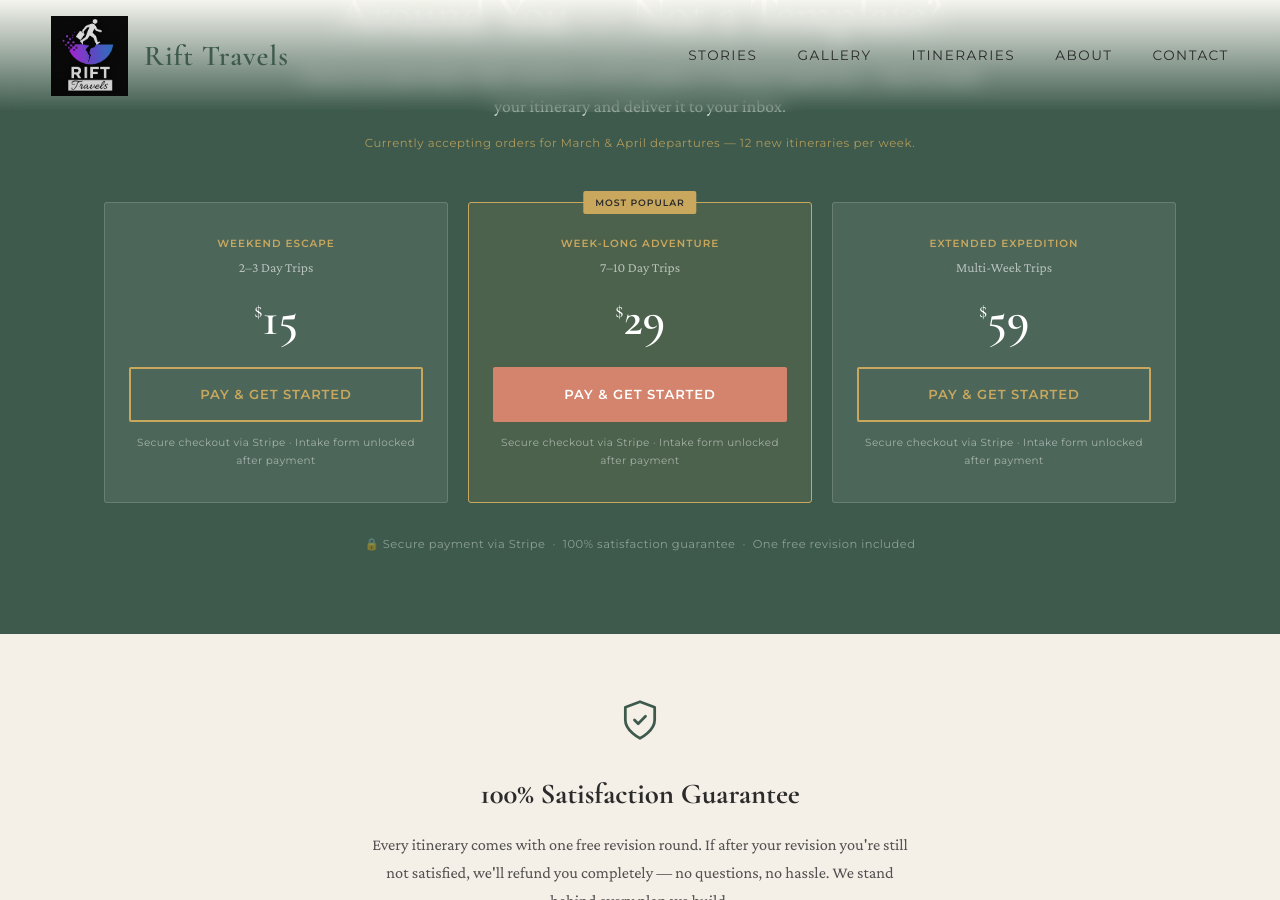
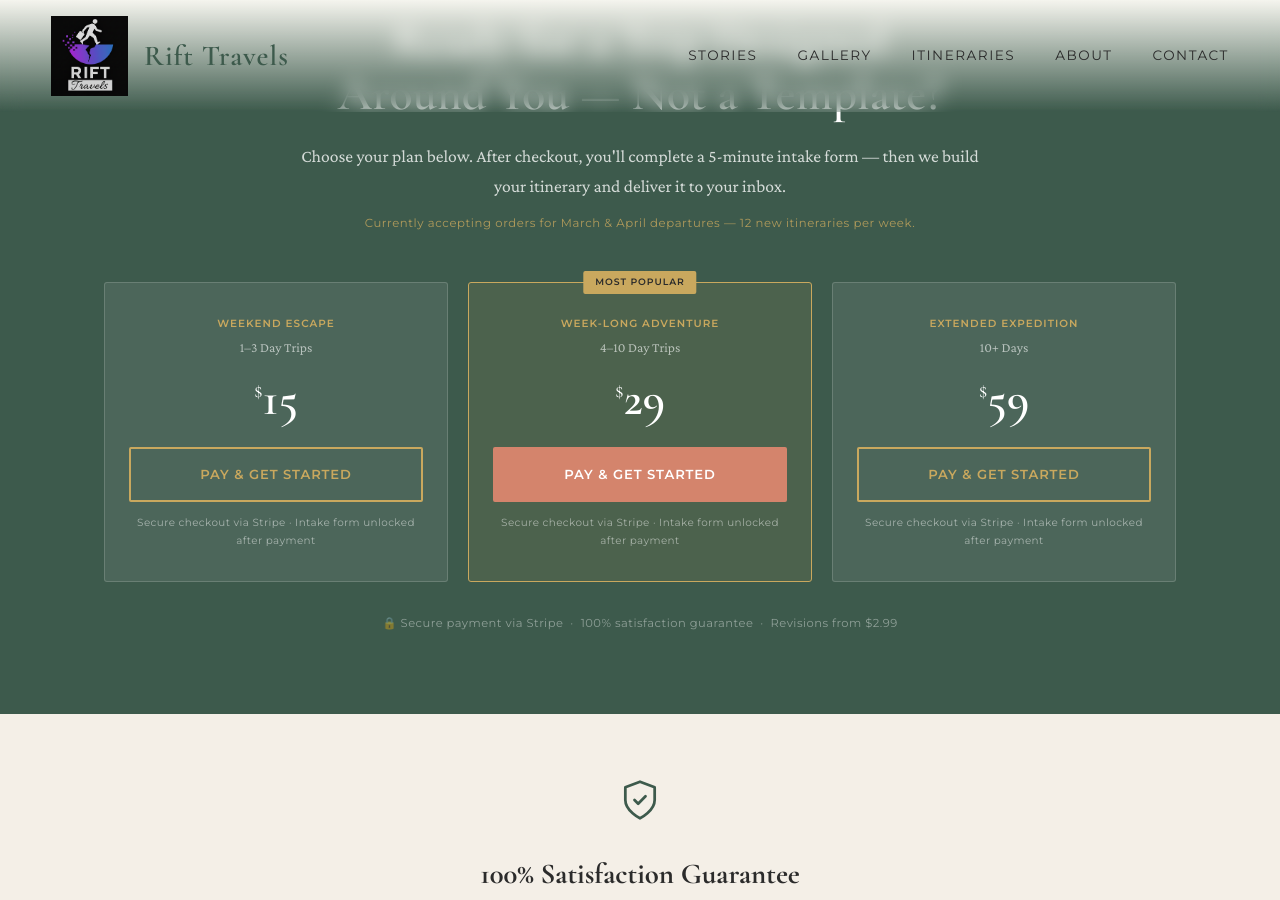
Before and after one commit to riftdigitalllc/RiftTravels.com, a Jekyll site: the page built from custom-travel-itinerary.html, in a window 1280 px wide and 900 px high, scrolled down 7894 px. Built offline with Jekyll 4.4.1, drawn with Linux system fonts in a browser that asks for light colours; some of the changed text lies outside the part shown.

Commit message:
Update delivery time, tier durations, revision pricing, and differentiator copy
- Delivery: 3-5 business days → 24-48 hours (all locations)
- Tiers: Weekend 1-3 days, Week-Long 4-10 days, Extended 10+ days
- Revisions: removed 'free', now $2.99 each (9 locations updated)
- Differentiator: added Google links vs curated selections copy
  to intro paragraph and comparison table (new 'Recommendations' row)

Co-Authored-By: Claude Sonnet 4.6 <noreply@anthropic.com>

```diff
--- a/custom-travel-itinerary.html
+++ b/custom-travel-itinerary.html
@@ -40,7 +40,7 @@ permalink: /custom-travel-itinerary/
     {
       "@type": "Offer",
       "name": "Weekend Escape Itinerary",
-      "description": "Custom 2–3 day travel itinerary with neighborhood-optimized scheduling, hotel picks, restaurant recommendations, and transit guidance.",
+      "description": "Custom 1–3 day travel itinerary with neighborhood-optimized scheduling, hotel picks, restaurant recommendations, and transit guidance.",
       "price": "15",
       "priceCurrency": "USD",
       "availability": "https://schema.org/InStock"
@@ -48,7 +48,7 @@ permalink: /custom-travel-itinerary/
     {
       "@type": "Offer",
       "name": "Week-Long Adventure Itinerary",
-      "description": "Custom 7–10 day travel itinerary with logistics-intelligent planning, fixed commitments integration, and multi-neighborhood routing.",
+      "description": "Custom 4–10 day travel itinerary with logistics-intelligent planning, fixed commitments integration, and multi-neighborhood routing.",
       "price": "29",
       "priceCurrency": "USD",
       "availability": "https://schema.org/InStock"
@@ -56,7 +56,7 @@ permalink: /custom-travel-itinerary/
     {
       "@type": "Offer",
       "name": "Extended Expedition Itinerary",
-      "description": "Multi-week custom travel itinerary with multi-city coordination, phased delivery, and visa and logistics notes.",
+      "description": "10+ day custom travel itinerary with multi-city coordination, phased delivery, and visa and logistics notes.",
       "price": "59",
       "priceCurrency": "USD",
       "availability": "https://schema.org/InStock"
@@ -115,7 +115,7 @@ permalink: /custom-travel-itinerary/
       "name": "What if I'm not satisfied with my itinerary?",
       "acceptedAnswer": {
         "@type": "Answer",
-        "text": "Every itinerary includes one free revision round. Tell us what to adjust — hotel swaps, pacing changes, restaurant alternatives — and we'll update the plan. If after the revision you're still not satisfied, we'll refund you in full, no questions asked."
+        "text": "Revisions are available at $2.99 each — hotel swaps, pacing changes, restaurant alternatives. If after a revision you're still not satisfied, we'll refund you in full, no questions asked."
       }
     },
     {
@@ -630,7 +630,7 @@ html { scroll-behavior: smooth; }
 
       <div class="cti-hero__cta-row">
         <a href="#get-started" class="cti-btn cti-btn--primary">Build My Itinerary</a>
-        <span class="cti-hero__meta">From $15 &nbsp;·&nbsp; Delivered in 3–5 days &nbsp;·&nbsp; 100% satisfaction guarantee</span>
+        <span class="cti-hero__meta">From $15 &nbsp;·&nbsp; Delivered in 24–48 hours &nbsp;·&nbsp; 100% satisfaction guarantee</span>
       </div>
 
       <div class="cti-trust-bar" aria-label="Trust signals">
@@ -837,8 +837,8 @@ html { scroll-behavior: smooth; }
 
         <article class="cti-feat-card">
           <span class="cti-feat-card__icon" aria-hidden="true">🔄</span>
-          <h3>One Free Revision Round</h3>
-          <p>Not quite right? Hotel swaps, pacing changes, restaurant alternatives — one structured revision is included with every order.</p>
+          <h3>Revisions from $2.99</h3>
+          <p>Need adjustments? Hotel swaps, pacing changes, restaurant alternatives — revisions are quick, precise, and $2.99 each.</p>
         </article>
 
         <article class="cti-feat-card">
@@ -909,7 +909,7 @@ html { scroll-behavior: smooth; }
 
         <article class="cti-price-card">
           <p class="cti-price-tier">Weekend Escape</p>
-          <p class="cti-price-duration">2–3 Day Trips</p>
+          <p class="cti-price-duration">1–3 Day Trips</p>
           <p class="cti-price-amount"><sup>$</sup>15</p>
           <span class="cti-price-anchor">Less than a single restaurant meal — for a weekend you'll actually remember.</span>
           <ul class="cti-price-feats" role="list">
@@ -917,7 +917,7 @@ html { scroll-behavior: smooth; }
             <li>Hotel recommendations with booking links</li>
             <li>Restaurant picks (3 meals per day)</li>
             <li>Transit guidance and rideshare notes</li>
-            <li>One free revision round</li>
+            <li>Revisions available at $2.99</li>
           </ul>
           <!-- REPLACE href WITH YOUR STRIPE PAYMENT LINK FOR $15 WEEKEND TIER -->
           <a href="https://buy.stripe.com/REPLACE_WEEKEND_LINK" class="cti-btn cti-btn--ghost cti-btn--full">Plan My Weekend</a>
@@ -926,7 +926,7 @@ html { scroll-behavior: smooth; }
         <article class="cti-price-card cti-price-card--feat">
           <span class="cti-price-badge">Most Popular</span>
           <p class="cti-price-tier">Week-Long Adventure</p>
-          <p class="cti-price-duration">7–10 Day Trips</p>
+          <p class="cti-price-duration">4–10 Day Trips</p>
           <p class="cti-price-amount"><sup>$</sup>29</p>
           <span class="cti-price-anchor">About the cost of one entry ticket — for ten days planned with precision.</span>
           <ul class="cti-price-feats" role="list">
@@ -943,7 +943,7 @@ html { scroll-behavior: smooth; }
 
         <article class="cti-price-card">
           <p class="cti-price-tier">Extended Expedition</p>
-          <p class="cti-price-duration">Multi-Week Trips</p>
+          <p class="cti-price-duration">10+ Days</p>
           <p class="cti-price-amount"><sup>$</sup>59</p>
           <span class="cti-price-anchor">Strategic design for your most ambitious trip.</span>
           <ul class="cti-price-feats" role="list">
@@ -1012,7 +1012,7 @@ html { scroll-behavior: smooth; }
             <tr>
               <td class="cti-table__label">Revision process</td>
               <td class="cti-table__no">Start over from scratch</td>
-              <td class="cti-table__yes">One structured revision included</td>
+              <td class="cti-table__yes">Revisions available at $2.99</td>
             </tr>
             <tr>
               <td class="cti-table__label">Delivery format</td>
@@ -1023,6 +1023,11 @@ html { scroll-behavior: smooth; }
               <td class="cti-table__label">Planning depth</td>
               <td class="cti-table__no">Surface-level suggestions</td>
               <td class="cti-table__yes">Consultant-level logistics thinking</td>
+            </tr>
+            <tr>
+              <td class="cti-table__label">Recommendations</td>
+              <td class="cti-table__no">Google links &amp; search results</td>
+              <td class="cti-table__yes">Analyzed &amp; curated — options provided on request</td>
             </tr>
             <tr>
               <td class="cti-table__label">Starting price</td>
@@ -1061,7 +1066,7 @@ html { scroll-behavior: smooth; }
 
         <details>
           <summary>How long does it take to receive my itinerary?</summary>
-          <div class="cti-faq-answer">Most itineraries are delivered within 3–5 business days of completing the intake form. If you need it sooner, mention it in the form and we'll do our best to accommodate.</div>
+          <div class="cti-faq-answer">Most itineraries are delivered within 24–48 hours of completing the intake form. If you need it sooner, mention it in the form and we'll do our best to accommodate.</div>
         </details>
 
         <details>
@@ -1071,7 +1076,7 @@ html { scroll-behavior: smooth; }
 
         <details>
           <summary>What if I'm not satisfied with my itinerary?</summary>
-          <div class="cti-faq-answer">Every itinerary includes one free revision round. Tell us what to adjust — hotel swaps, pacing changes, restaurant alternatives — and we'll update the plan. If after the revision you're still not satisfied, we'll refund you in full, no questions asked.</div>
+          <div class="cti-faq-answer">Revisions are available at $2.99 each — hotel swaps, pacing changes, restaurant alternatives. If after a revision you're still not satisfied, we'll refund you in full, no questions asked.</div>
         </details>
 
         <details>
@@ -1101,7 +1106,7 @@ html { scroll-behavior: smooth; }
 
         <div class="cti-gs-card">
           <p class="cti-gs-tier">Weekend Escape</p>
-          <p class="cti-gs-duration">2–3 Day Trips</p>
+          <p class="cti-gs-duration">1–3 Day Trips</p>
           <p class="cti-gs-price"><sup>$</sup>15</p>
           <!-- REPLACE href WITH YOUR STRIPE PAYMENT LINK FOR $15 WEEKEND TIER -->
           <a href="https://buy.stripe.com/REPLACE_WEEKEND_LINK" class="cti-btn cti-btn--ghost cti-btn--full">Pay &amp; Get Started</a>
@@ -1111,7 +1116,7 @@ html { scroll-behavior: smooth; }
         <div class="cti-gs-card cti-gs-card--feat">
           <span class="cti-gs-badge">Most Popular</span>
           <p class="cti-gs-tier">Week-Long Adventure</p>
-          <p class="cti-gs-duration">7–10 Day Trips</p>
+          <p class="cti-gs-duration">4–10 Day Trips</p>
           <p class="cti-gs-price"><sup>$</sup>29</p>
           <!-- REPLACE href WITH YOUR STRIPE PAYMENT LINK FOR $29 WEEK-LONG TIER -->
           <a href="https://buy.stripe.com/REPLACE_WEEK_LINK" class="cti-btn cti-btn--primary cti-btn--full">Pay &amp; Get Started</a>
@@ -1120,7 +1125,7 @@ html { scroll-behavior: smooth; }
 
         <div class="cti-gs-card">
           <p class="cti-gs-tier">Extended Expedition</p>
-          <p class="cti-gs-duration">Multi-Week Trips</p>
+          <p class="cti-gs-duration">10+ Days</p>
           <p class="cti-gs-price"><sup>$</sup>59</p>
           <!-- REPLACE href WITH YOUR STRIPE PAYMENT LINK FOR $59 EXTENDED TIER -->
           <a href="https://buy.stripe.com/REPLACE_EXTENDED_LINK" class="cti-btn cti-btn--ghost cti-btn--full">Pay &amp; Get Started</a>
@@ -1129,7 +1134,7 @@ html { scroll-behavior: smooth; }
 
       </div>
       <p style="text-align: center; font-family: var(--sans); font-size: 0.72rem; letter-spacing: 0.04em; color: rgba(255,255,255,0.42); margin-top: 2rem;">
-        🔒 Secure payment via Stripe &nbsp;·&nbsp; 100% satisfaction guarantee &nbsp;·&nbsp; One free revision included
+        🔒 Secure payment via Stripe &nbsp;·&nbsp; 100% satisfaction guarantee &nbsp;·&nbsp; Revisions from $2.99
       </p>
     </div>
   </section>
@@ -1142,7 +1147,7 @@ html { scroll-behavior: smooth; }
         <polyline points="9 12 11 14 15 10"/>
       </svg>
       <h3>100% Satisfaction Guarantee</h3>
-      <p>Every itinerary comes with one free revision round. If after your revision you're still not satisfied, we'll refund you completely — no questions, no hassle. We stand behind every plan we build.</p>
+      <p>Revisions are available at $2.99 each — fast, precise adjustments to hotels, pacing, or restaurants. If after a revision you're still not satisfied, we'll refund you completely — no questions, no hassle. We stand behind every plan we build.</p>
       <p class="cti-guarantee__stat">1,200+ itineraries delivered &nbsp;·&nbsp; Zero unresolved disputes</p>
     </div>
   </aside>
--- a/thank-you.html
+++ b/thank-you.html
@@ -267,11 +267,11 @@ html { scroll-behavior: smooth; }
         </div>
         <div class="ty-reassure__item">
           <span class="ty-reassure__icon" aria-hidden="true">📄</span>
-          <span class="ty-reassure__text">PDF in 3–5 Days</span>
+          <span class="ty-reassure__text">PDF in 24–48 Hours</span>
         </div>
         <div class="ty-reassure__item">
           <span class="ty-reassure__icon" aria-hidden="true">🔄</span>
-          <span class="ty-reassure__text">One Free Revision</span>
+          <span class="ty-reassure__text">Revisions $2.99</span>
         </div>
         <div class="ty-reassure__item">
           <span class="ty-reassure__icon" aria-hidden="true">💯</span>
```
Also changed, not shown: other parts of custom-travel-itinerary.html (+3 -3 lines), other parts of thank-you.html (+1 -1 lines).
